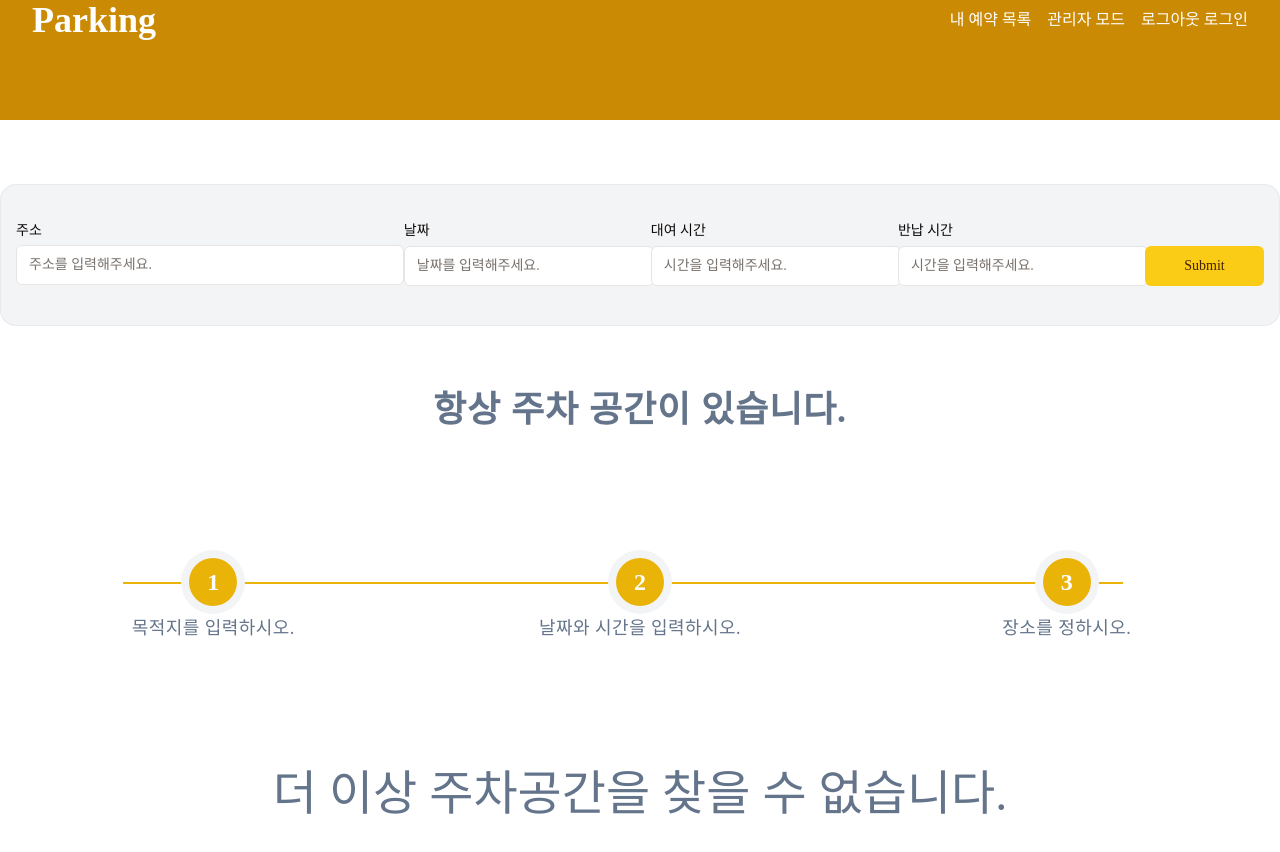
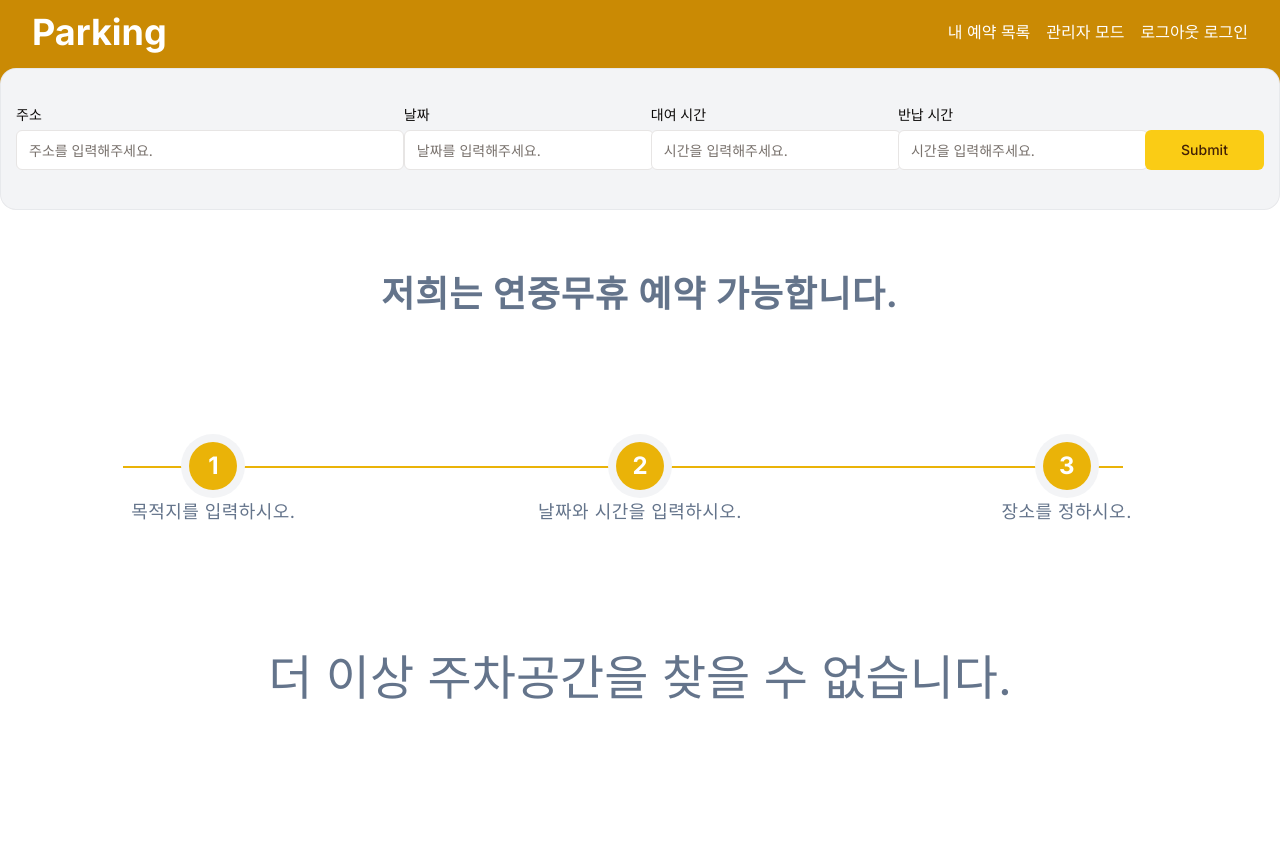
Before and after one commit to thefigtree/jin-parking-nextjs, a Next.js app: page / in a window 1280 px wide. Shown: the top 852 px of the page. After the commit the page ends 830 px from the top, so only its background shows below. Built offline with nearby package versions, Linux system fonts and the light colour scheme.

Commit message:
Feat: 수정 Home Input UI, Home Text UI

```diff
--- a/src/app/(client)/page.tsx
+++ b/src/app/(client)/page.tsx
@@ -2,12 +2,12 @@ import SearchBar from "@/components/search-bar";
 
 export default function Home() {
   return (
-    <main className="sm:container">
+    <main>
       {/* 검색바 */}
       <SearchBar></SearchBar>
 
       <h3 className="text-2xl sm:text-4xl font-bold text-slate-500 pt-16 pb-16 text-center uppercase tracking-wide">
-        항상 주차 공간이 있습니다.
+        저희는 연중무휴 예약 가능합니다.
       </h3>
 
       <section className="hidden lg:block pt-16 pb-32">
--- a/src/app/globals.css
+++ b/src/app/globals.css
@@ -2,7 +2,7 @@
 @tailwind components;
 @tailwind utilities;
 
-:root {
+/* :root {
   --foreground-rgb: 0, 0, 0;
   --background-start-rgb: 214, 219, 220;
   --background-end-rgb: 255, 255, 255;
@@ -20,7 +20,7 @@
   .text-balance {
     text-wrap: balance;
   }
-}
+} */
 
 @layer base {
   :root {
--- a/src/app/layout.tsx
+++ b/src/app/layout.tsx
@@ -23,7 +23,13 @@ export default function RootLayout({
 }>) {
   return (
     <html lang="en">
-      <body className={cn("min-h-screen bg-background font-sans antialiased")}>
+      <body
+        className={cn(
+          inter.className,
+          "min-h-screen bg-background font-sans antialiased",
+          fontSans.variable
+        )}
+      >
         {children}
       </body>
     </html>
--- a/src/components/navigation-bar.tsx
+++ b/src/components/navigation-bar.tsx
@@ -12,13 +12,13 @@ export default function NavigationBar() {
     <div className="w-full mx-auto bg-yellow-600 text-white">
       <div className="flex items-center justify-between px-8">
         <header>
-          <h1 className="text-2xl font-bold sm:text-4xl">
+          <h1 className="text-2xl font-bold sm:text-4xl pt-3">
             <Link href="/">Parking</Link>
           </h1>
         </header>
 
         {/* Shadcn Dropdown Menu */}
-        <div>
+        <div className="pt-3">
           <div className="sm:hidden flex space-x-2 items-start">
             <DropdownMenu>
               <DropdownMenuTrigger>
--- a/src/components/search-bar.tsx
+++ b/src/components/search-bar.tsx
@@ -4,7 +4,7 @@ import SearchForm from "./search-form";
 
 export default function SearchBar() {
   return (
-    <div className="flex flex-col mt-16 w-full p-4 py-10 items-start gap-x-2 rounded-2xl bg-gray-100 ring-1 ring-inset ring-gray-900/5">
+    <div className="flex flex-col -mt-16 w-full p-4 py-10 items-start gap-x-2 rounded-2xl bg-gray-100 ring-1 ring-inset ring-gray-900/5">
       <SearchForm></SearchForm>
     </div>
   );
--- a/src/components/search-form.tsx
+++ b/src/components/search-form.tsx
@@ -38,7 +38,7 @@ export default function SearchForm() {
 
   return (
     <div className="flex flex-col lg:flex-row">
-      <div className="grid gap-y-1.5 lg:w-1/2">
+      <div className="grid gap-y-2 lg:w-1/2">
         <Label htmlFor="parkingat">주소</Label>
         <Input id="parkingat" placeholder="주소를 입력해주세요."></Input>
       </div>
```
